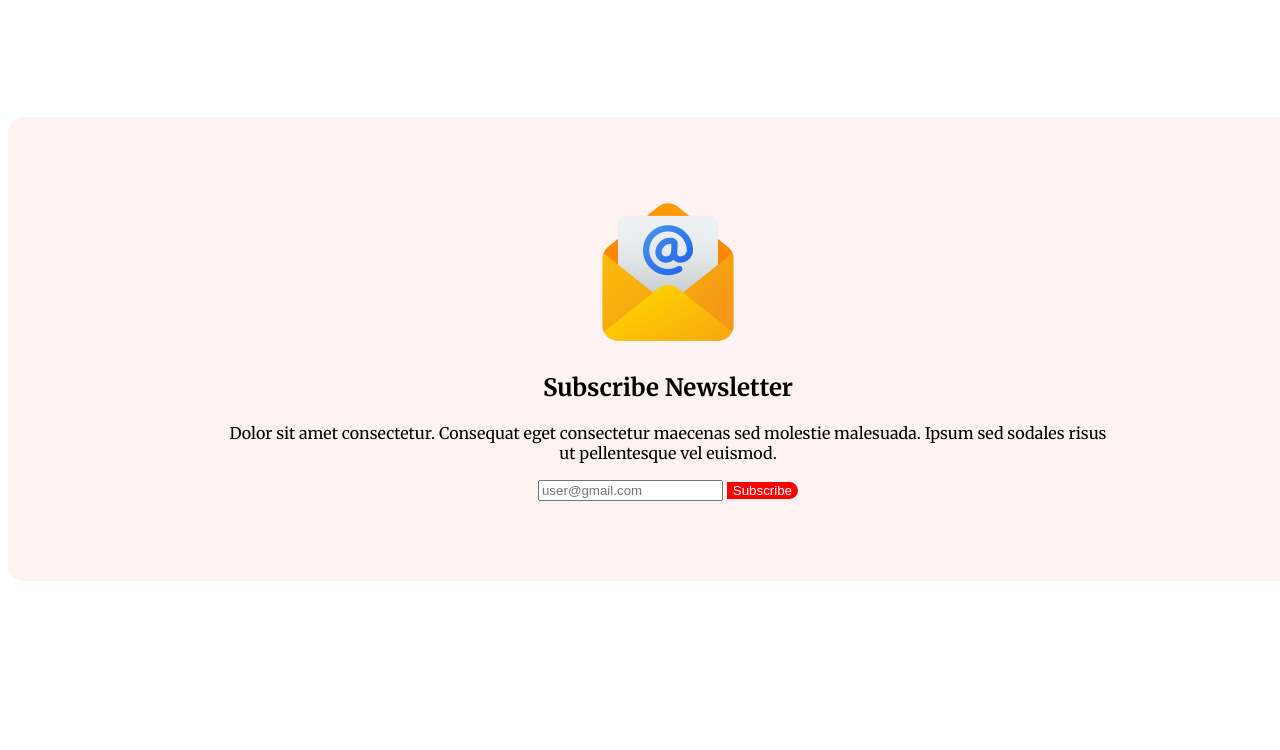
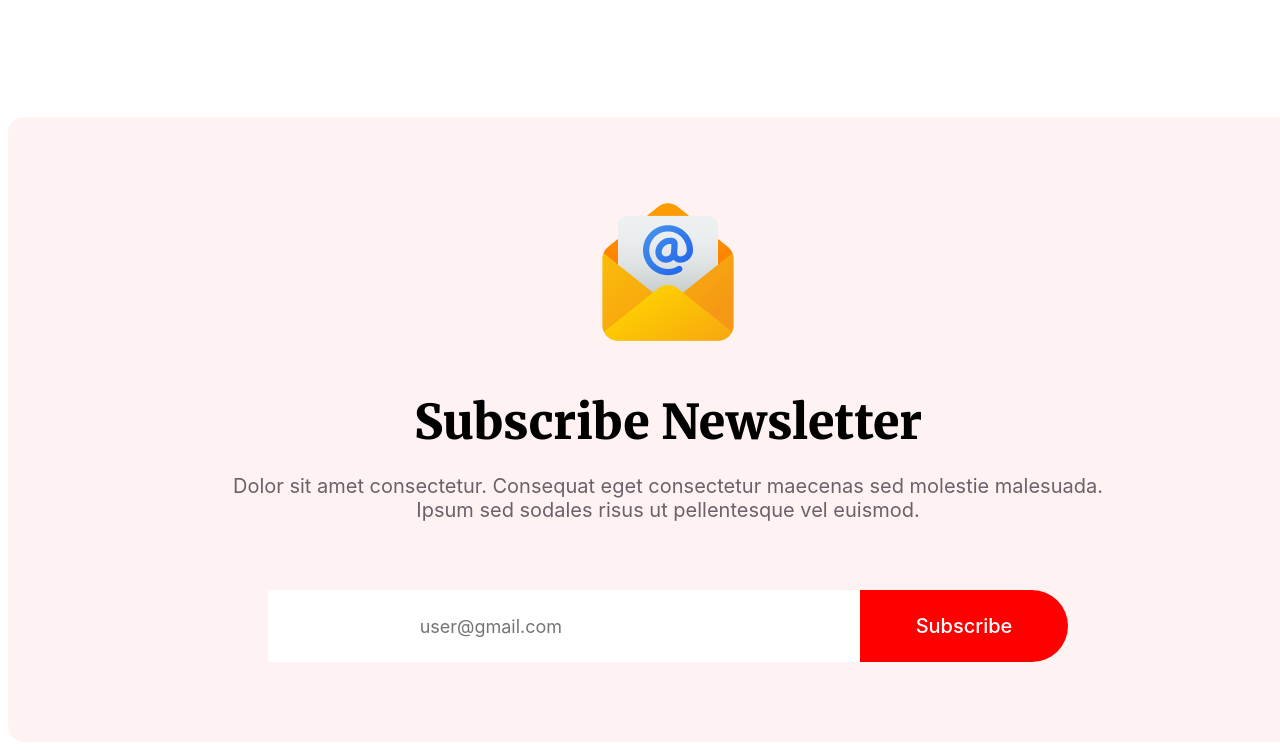
Before and after one commit to shahadat-web-dev/Happay-new-year, a plain HTML site: page index.html in a window 1280 px wide. Shown: the part 5978-6728 px from the top of the page. Before the commit the page ends 6567 px from the top, so only its background shows below. Drawn offline with Linux system fonts and the light colour scheme.

Commit message:
Subscribe Newsletter section complet

```diff
--- a/index.html
+++ b/index.html
@@ -125,18 +125,27 @@ font-weight: 900; margin-bottom: 16px;">New Year Party <br> Celebration</h1>
         <div class="Subscribe-container">
           <img src="images/Group 61.png" alt="">
           <h2>Subscribe Newsletter</h2>
-          <p>Dolor sit amet consectetur. Consequat eget consectetur maecenas sed molestie malesuada. Ipsum sed sodales
+          <p>Dolor sit amet consectetur. Consequat eget consectetur maecenas sed molestie malesuada. <br> Ipsum sed sodales
             risus ut pellentesque vel euismod. </p>
-          <div class="Subscribe-use-email">
+          <div class="Subscribe-input-btn">
             <input type="text" placeholder="user@gmail.com">
             <button class="btn-subscribe">Subscribe</button>
           </div>
         </div>
       </section>
+  </main>
 
-  </main>
+  <!-- footer section -->
   <footer>
+       <div class="footer-flex-1">
 
+       </div>
+       <div>
+
+       </div>
+       <div>
+
+       </div>
   </footer>
 
 </body>
--- a/styles/new-year.css
+++ b/styles/new-year.css
@@ -205,7 +205,7 @@ main {
 .title-head {
   font-family: Inter;
   font-size: 24px;
-  font-weight: 500;
+  font-weight: 600;
   color: #FF0000;
 }
 
@@ -257,3 +257,40 @@ main {
   color: white;
   border: none;
 }
+
+/* Subscribe news letter */
+.Subscribe-container h2 {
+  font-family: Merriweather;
+  font-size: 48px;
+  font-weight: 900;
+  margin-bottom: 22px;
+}
+
+.Subscribe-container p {
+  font-family: Inter;
+  font-size: 20px;
+  font-weight: 400;
+  color: #07021199;
+}
+
+.Subscribe-input-btn {
+  display: flex;
+  justify-content: center;
+  padding-top: 48px;
+}
+
+.Subscribe-input-btn input {
+  border: none;
+  padding: 24px 152px;
+  font-family: Inter;
+  font-size: 18px;
+  font-weight: 400;
+  color: #0702114D;
+}
+
+.Subscribe-input-btn button {
+  padding: 24px 56px;
+  font-family: Inter;
+  font-size: 20px;
+  font-weight: 500;
+}
```
